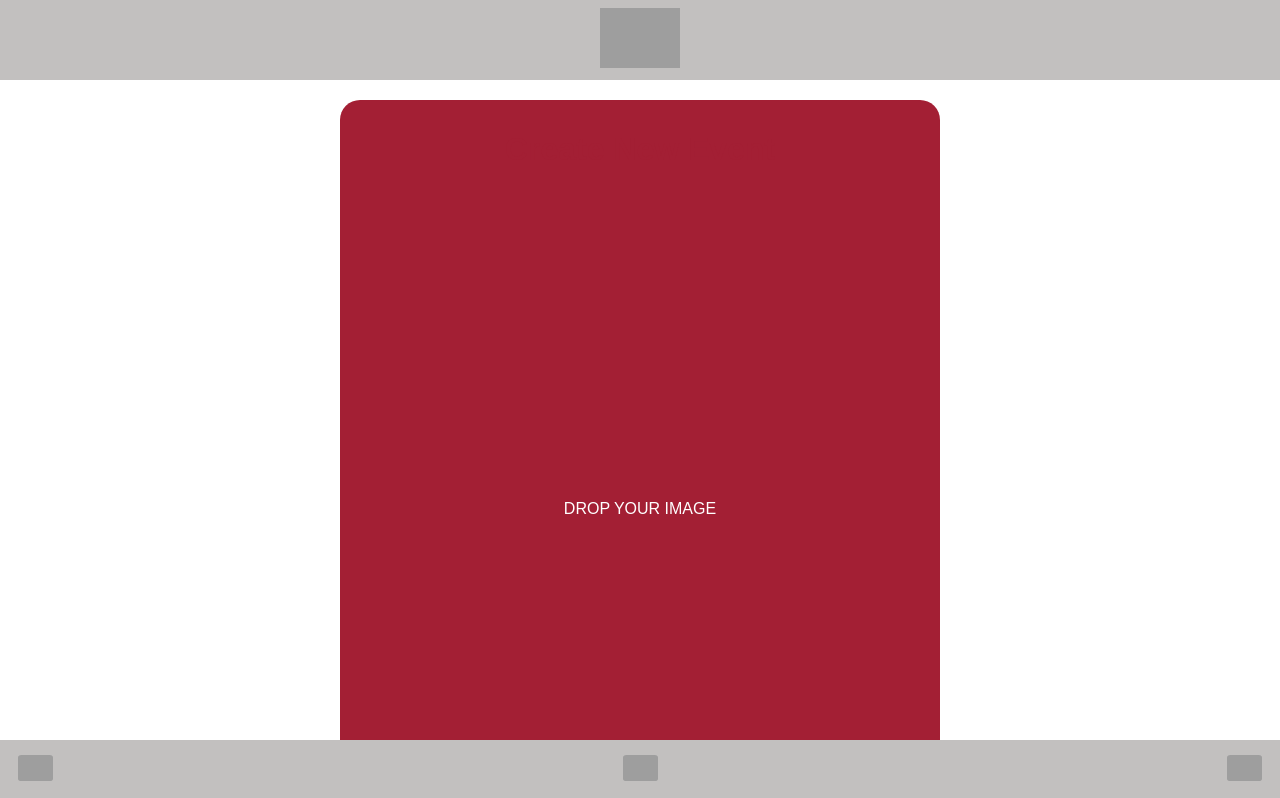
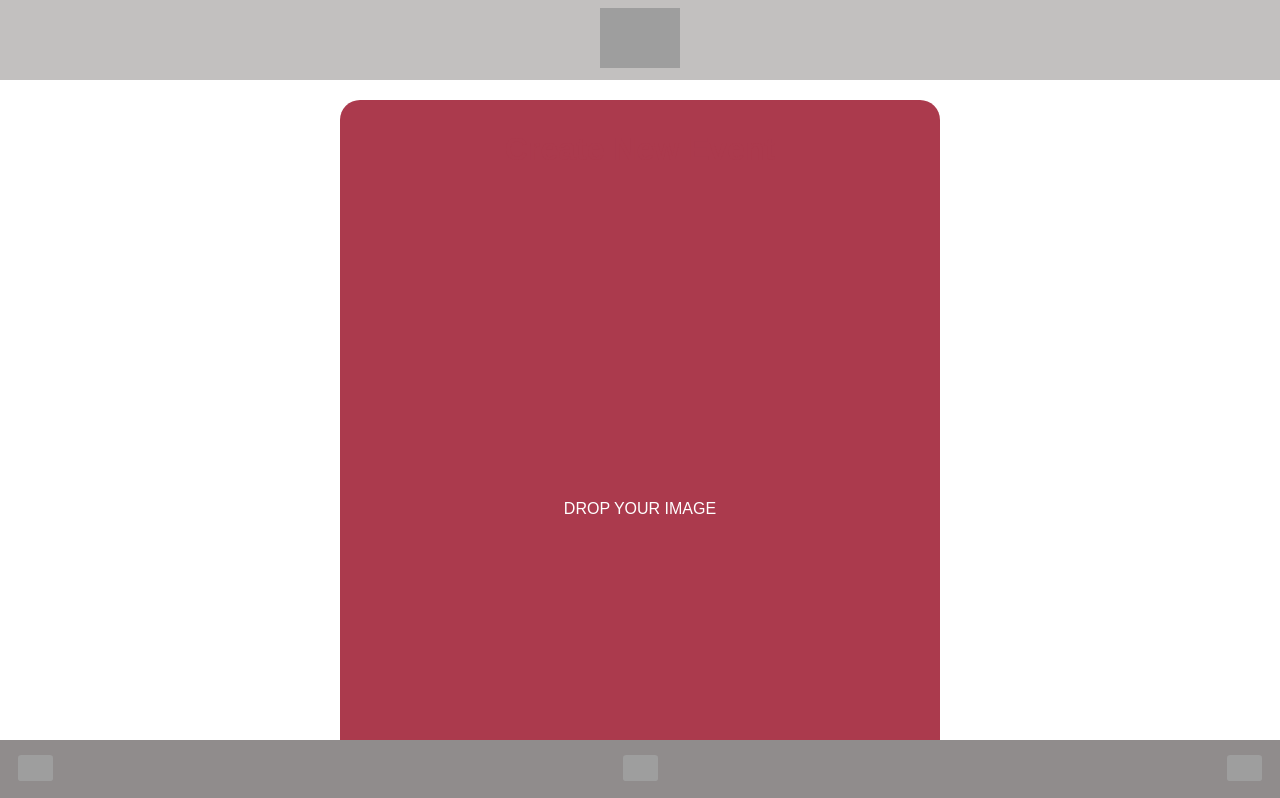
Before and after one commit to micah-kim/campUS, a React (Create React App) app in the folder my-app/: page /NewPost in a window 1280 px wide. Shown: the top 798 px of the page. Built offline with nearby package versions, Linux system fonts and the light colour scheme; grey boxes are pictures that could not be loaded.

Commit message:
fixed colors

```diff
--- a/my-app/src/styles/Listings.module.css
+++ b/my-app/src/styles/Listings.module.css
@@ -6,7 +6,7 @@
 }
 
 .itemContainer {
-  background-color: #F5F5DC;
+  background-color: #ab3a4d;
   padding: 10px;
   border-radius: 10px;
 }
--- a/my-app/src/styles/Navbar.module.css
+++ b/my-app/src/styles/Navbar.module.css
@@ -11,7 +11,7 @@
   padding:0px 18px;
   z-index: 1000;
 
-  background-color: #C2C0BF;
+  background-color: #908c8c;
 }
 
 .navItem {
@@ -26,6 +26,6 @@
 
 .icon:hover {
   padding: 3px 20px;
-  background-color: #A31F34;
+  background-color: #ab3a4d;
   color: #FFF;
 }
--- a/my-app/src/styles/NewPost.module.css
+++ b/my-app/src/styles/NewPost.module.css
@@ -9,7 +9,7 @@
 }
 
 .pageContainer {
-    background-color: #A31F34;
+    background-color: #ab3a4d;
     border-radius: 20px;
     max-width: 600px;
 
@@ -95,5 +95,5 @@
 }
 
 .titleName {
-    color: #A31F34;
+    color: #ab3a4d;
 }
```
